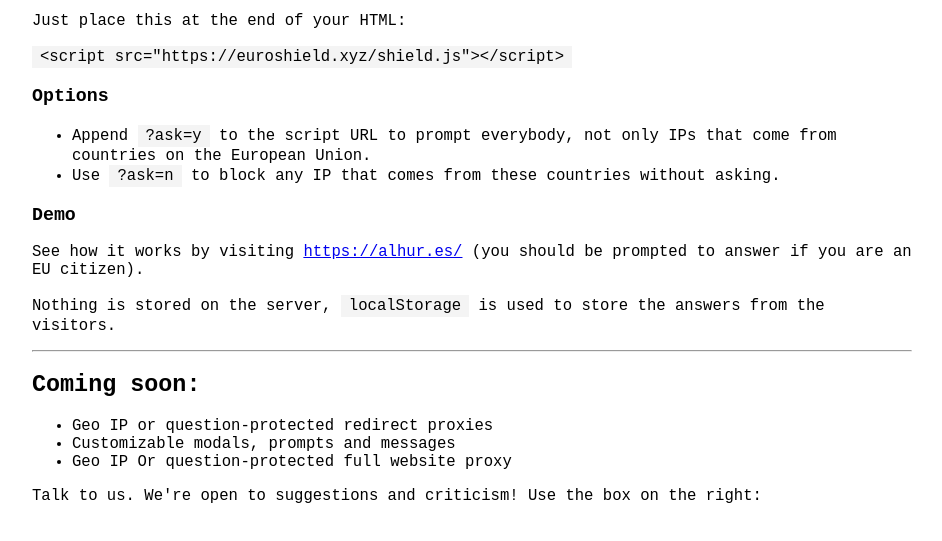
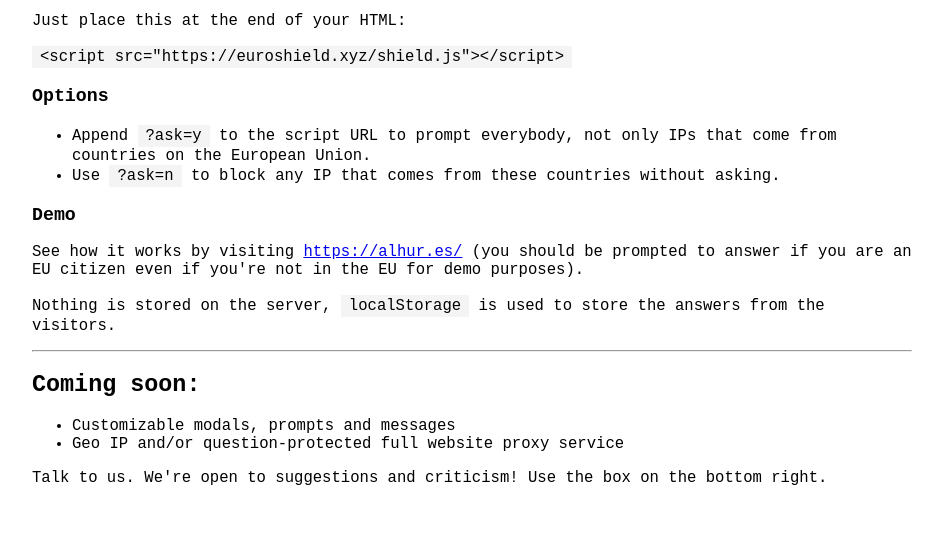
Before and after one commit to fiatjaf/euroshield.xyz, a plain HTML site: page landing/index.html in a window 1280 px wide. Shown: the part 107-648 px from the top of the page, without its empty margins (168-1110 px from the left). Drawn offline with Linux system fonts and the light colour scheme; a script that the page names is missing.

```diff
--- a/landing/index.html
+++ b/landing/index.html
@@ -1,7 +1,7 @@
 <!doctype html>
 
 <meta charset=utf-8>
-<title>euroshield</title>
+<title>euroshield | avoid GDPR by blocking EU visitors</title>
 <style>
 * {
   box-sizing: border-box;
@@ -36,7 +36,7 @@
 </ul>
 
 <h3>Demo</h3>
-<p>See how it works by visiting <a href="https://alhur.es/" target="_blank">https://alhur.es/</a> (you should be prompted to answer if you are an EU citizen).</p>
+<p>See how it works by visiting <a href="https://alhur.es/" target="_blank">https://alhur.es/</a> (you should be prompted to answer if you are an EU citizen even if you're not in the EU for demo purposes).</p>
 
 <p>Nothing is stored on the server, <code>localStorage</code> is used to store the answers from the visitors.</p>
 
@@ -45,12 +45,11 @@
 <h2>Coming soon:</h2>
 
 <ul>
-  <li>Geo IP or question-protected redirect proxies</li>
   <li>Customizable modals, prompts and messages</li>
-  <li>Geo IP Or question-protected full website proxy</li>
+  <li>Geo IP and/or question-protected full website proxy service</li>
 </ul>
 
-<p>Talk to us. We're open to suggestions and criticism! Use the box on the right:</p>
+<p>Talk to us. We're open to suggestions and criticism! Use the box on the bottom right.</p>
 
 <script>
 var __REPLAIN_ = '618062c5-3eaf-458a-936b-87e9411c0771';
```
Also changed, not shown: 1 other file.
